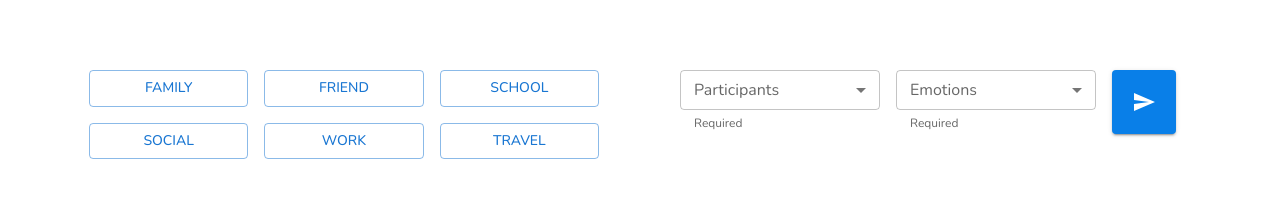
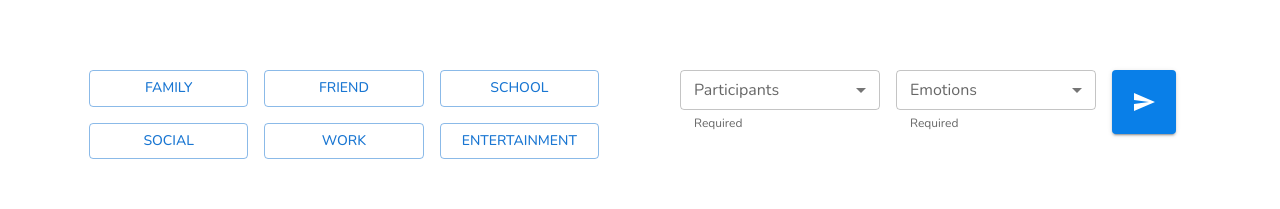
Before and after one commit to thasup/stack-connect, a Next.js app: page /feelinks/board in a window 1280 px wide. Shown: the part 315-524 px from the top of the page. Built offline with nearby package versions, Linux system fonts and the light colour scheme; what @mui/material-nextjs would draw is missing.

Commit message:
fix: Fix category does not allow for calling twice

```diff
--- a/src/app/feelinks/board/page.tsx
+++ b/src/app/feelinks/board/page.tsx
@@ -6,7 +6,7 @@ import { setGameData } from "@/utils/helper";
 
 const participants = ["P'First", "N'Jane", "MM", "JJ", "CS", "JN", "IR", "SJ", "PA"];
 
-const categories = ["Family", "Friend", "School", "Social", "Work", "Travel"];
+const categories = ["Family", "Friend", "School", "Social", "Work", "Entertainment"];
 
 export default function BoardPage() {
   const firstCategoryRow = categories.slice(0, 3);
@@ -50,13 +50,14 @@ export default function BoardPage() {
         })
           .then((response) => response.json())
           .then((response) => {
-            console.log("🚀 ~ ).then ~ response:", response);
             setGeneratedQuestion(response.data);
             setIsLoading(false);
           });
       } catch (err) {
         console.error(err);
         setIsLoading(false);
+      } finally {
+        setSelectedCategory("");
       }
     }
   }, [selectedCategory]);
@@ -74,6 +75,7 @@ export default function BoardPage() {
         <Stack direction="row" spacing={2}>
           {/* Left Section */}
           <Stack width="50%" spacing={2}>
+            {/* Question Panel */}
             <Container
               sx={{
                 mt: 4,
@@ -95,11 +97,12 @@ export default function BoardPage() {
               </Typography>
             </Container>
 
+            {/* Category Panel */}
             <Container
               maxWidth="md"
-              sx={{ mt: 4, p: 4, border: "1px solid white", borderRadius: "8px" }}
+              sx={{ mt: 4, p: 4, border: "1px solid white", borderRadius: "8px", height: "100%" }}
             >
-              <Stack direction="column" spacing={2}>
+              <Stack direction="column" spacing={2} justifyContent="center" height="100%">
                 <Stack direction="row" spacing={2} justifyContent="center">
                   {firstCategoryRow.map((category) => {
                     return (
```
